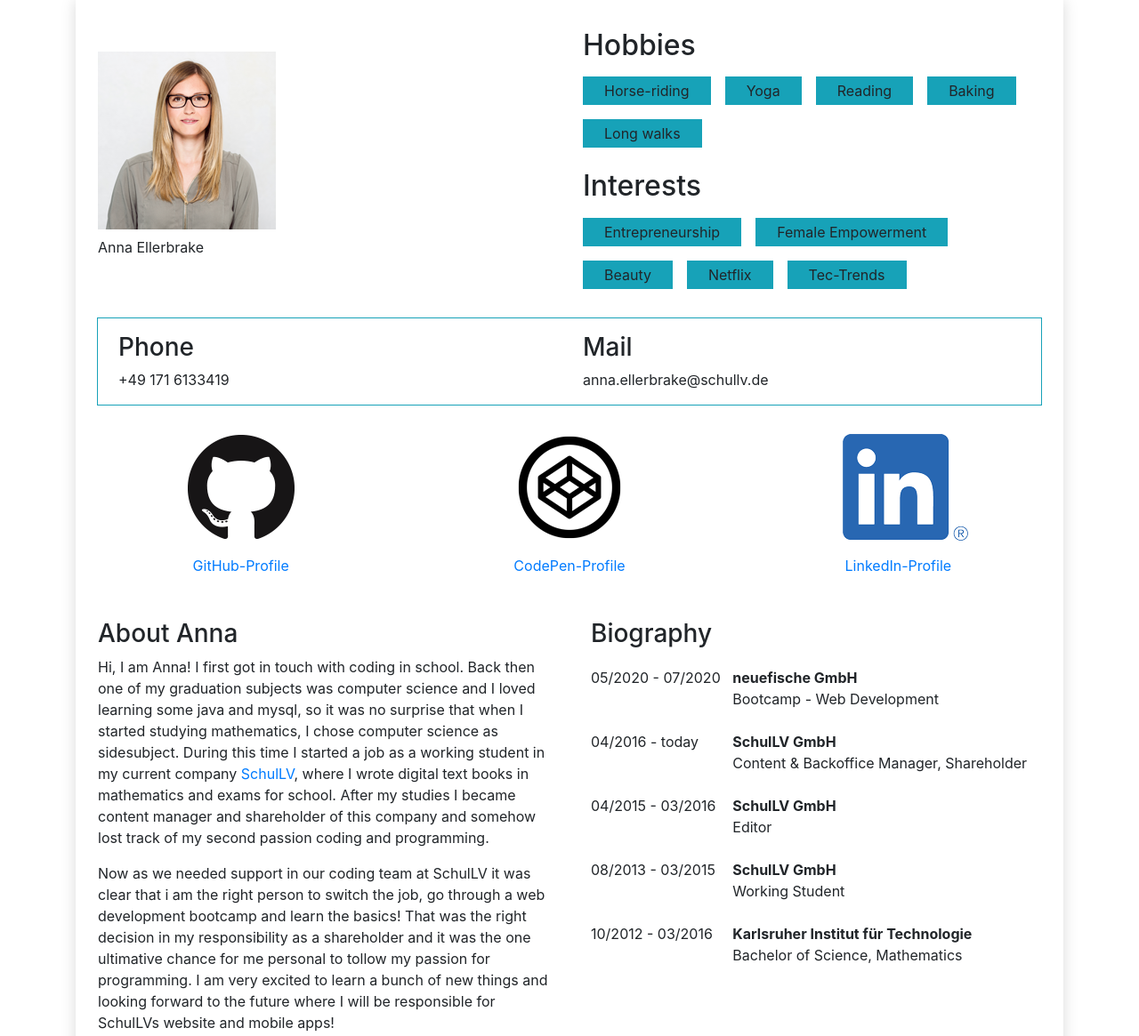
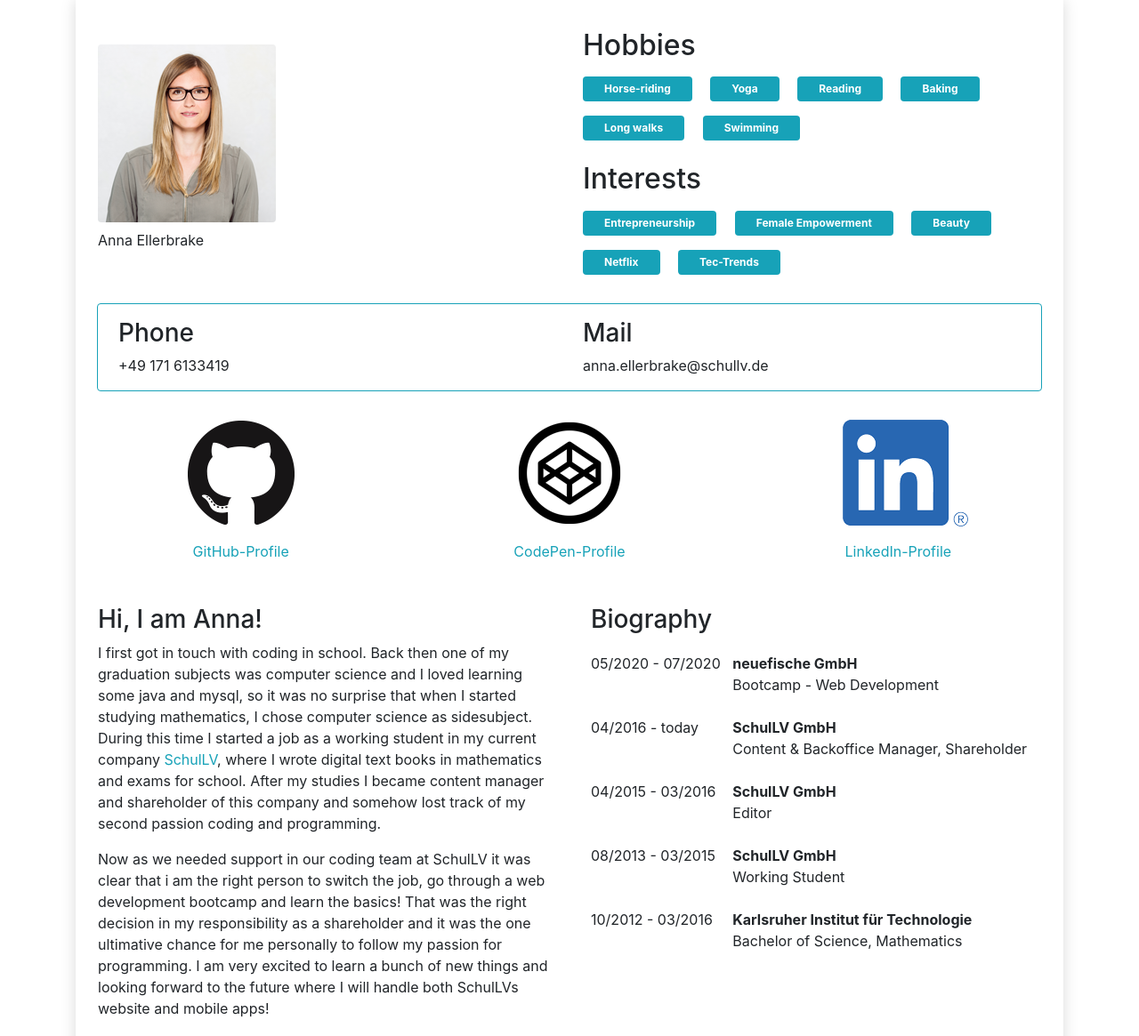
Before and after one commit to Anna-LenaEllerbrake/personal-website-annaellerbrake, a plain HTML site: page index.html in a window 1280 px wide. Shown: the part 120-1285 px from the top of the page at 89% size. Drawn offline with nearby package versions, Linux system fonts and the light colour scheme.

Commit message:
Correct a text

```diff
--- a/index.html
+++ b/index.html
@@ -34,7 +34,7 @@
   </head>
   <body class="container">
     <header
-      class="shadow mb-3 d-flex flex-column flex-md-row align-items-md-end justify-content-md-between p-4"
+      class="shadow mb-3 d-flex flex-column flex-md-row align-items-md-end align-items-center justify-content-md-between p-4"
     >
       <h1 class="m-0">Anna Ellerbrake</h1>
       <ul class="nav">
@@ -47,9 +47,13 @@
       </ul>
     </header>
     <main class="shadow p-3">
-      <section class="row pt-2 text-left align-items-center">
+      <section class="row pt-2 text-center text-md-left align-items-center">
         <div class="col-12 col-md-6 pl-4">
-          <img src="/img/0790.png" alt="Profilepicture Anna Ellerbrake" />
+          <img
+            class="rounded"
+            src="/img/0790.png"
+            alt="Profilepicture Anna Ellerbrake"
+          />
           <p class="mt-2">
             Anna Ellerbrake
           </p>
@@ -59,54 +63,65 @@
           <h2>
             Hobbies
           </h2>
-          <ul class="list-unstyled clearfix">
-            <li class="bg-info float-left mr-3 my-2 py-1 px-4">Horse-riding</li>
-            <li class="bg-info float-left mr-3 my-2 py-1 px-4">Yoga</li>
-            <li class="bg-info float-left mr-3 my-2 py-1 px-4">Reading</li>
-            <li class="bg-info float-left mr-3 my-2 py-1 px-4">Baking</li>
-            <li class="bg-info float-left mr-3 my-2 py-1 px-4">Long walks</li>
+          <ul class="list-unstyled">
+            <li class="badge text-white bg-info mr-3 my-2 py-2 px-4">
+              Horse-riding
+            </li>
+            <li class="badge text-white bg-info mr-3 my-2 py-2 px-4">Yoga</li>
+            <li class="badge text-white bg-info mr-3 my-2 py-2 px-4">
+              Reading
+            </li>
+            <li class="badge text-white bg-info mr-3 my-2 py-2 px-4">Baking</li>
+            <li class="badge text-white bg-info mr-3 my-2 py-2 px-4">
+              Long walks
+            </li>
+            <li class="badge text-white bg-info mr-3 my-2 py-2 px-4">
+              Swimming
+            </li>
           </ul>
 
           <h2>
             Interests
           </h2>
-          <ul class="list-unstyled clearfix text-center">
-            <li class="bg-info float-left mr-3 my-2 py-1 px-4">
+          <ul class="list-unstyled">
+            <li class="badge text-white bg-info mr-3 my-2 py-2 px-4">
               Entrepreneurship
             </li>
-            <li class="bg-info float-left mr-3 my-2 py-1 px-4">
+            <li class="badge text-white bg-info mr-3 my-2 py-2 px-4">
               Female Empowerment
             </li>
-            <li class="bg-info float-left mr-3 my-2 py-1 px-4">Beauty</li>
-            <li class="bg-info float-left mr-3 my-2 py-1 px-4">Netflix</li>
-            <li class="bg-info float-left mr-3 my-2 py-1 px-4">Tec-Trends</li>
+            <li class="badge text-white bg-info mr-3 my-2 py-2 px-4">Beauty</li>
+            <li class="badge text-white bg-info mr-3 my-2 py-2 px-4">
+              Netflix
+            </li>
+            <li class="badge text-white bg-info mr-3 my-2 py-2 px-4">
+              Tec-Trends
+            </li>
           </ul>
         </div>
       </section>
       <section
         id="contact"
-        class="row border border-info m-2 px-2 pt-3 text-md-left"
+        class="row border border-info rounded m-2 px-2 pt-3 text-md-left text-center"
       >
-        <div class="col-12 col-md-6">
-          <address>
+        <address class="col-12 col-md-6">
           <h3>
             Phone
           </h3>
           +49 171 6133419
         </address>
-        </div>
-        <div class="col-12 col-md">
-          <address>
+
+        <address class="col-12 col-md">
           <h3>
             Mail
           </h3>
           anna.ellerbrake@schullv.de
         </address>
-        </div>
       </section>
       <section class="row text-center mt-4">
         <div class="col-12 col-md-4 my-2">
           <a
+            class="text-info"
             href="https://github.com/Anna-LenaEllerbrake"
             target="_blank"
             rel="noopener noreferrer"
@@ -120,6 +135,7 @@
         </div>
         <div class="col-12 col-md-4 my-2">
           <a
+            class="text-info"
             href="https://codepen.io/annaellerbrake"
             target="_blank"
             rel="noopener noreferrer"
@@ -133,6 +149,7 @@
         </div>
         <div class="col-12 col-md-4 my-2">
           <a
+            class="text-info"
             href="https://www.linkedin.com/in/a-ellerbrake/"
             target="_blank"
             rel="noopener noreferrer"
@@ -147,16 +164,16 @@
         </div>
       </section>
       <section class="row">
-        <div class="col-12 col-md-6 p-4 text-left">
-          <h3>About Anna</h3>
+        <div class="col-12 col-md-6 p-4 text-md-left text-center">
+          <h3>Hi, I am Anna!</h3>
           <p>
-            Hi, I am Anna! I first got in touch with coding in school. Back then
-            one of my graduation subjects was computer science and I loved
-            learning some java and mysql, so it was no surprise that when I
-            started studying mathematics, I chose computer science as
-            sidesubject. During this time I started a job as a working student
-            in my current company
+            I first got in touch with coding in school. Back then one of my
+            graduation subjects was computer science and I loved learning some
+            java and mysql, so it was no surprise that when I started studying
+            mathematics, I chose computer science as sidesubject. During this
+            time I started a job as a working student in my current company
             <a
+              class="text-info"
               href="https://www.schullv.de"
               target="_blank"
               rel="noopener noreferrer"
@@ -171,16 +188,19 @@
             that i am the right person to switch the job, go through a web
             development bootcamp and learn the basics! That was the right
             decision in my responsibility as a shareholder and it was the one
-            ultimative chance for me personal to tollow my passion for
+            ultimative chance for me personally to follow my passion for
             programming. I am very excited to learn a bunch of new things and
-            looking forward to the future where I will be responsible for
-            SchulLVs website and mobile apps!
+            looking forward to the future where I will handle both SchulLVs
+            website and mobile apps!
           </p>
         </div>
 
-        <div id="biography" class="col-12 col-md-6 p-4 text-left">
+        <div
+          id="biography"
+          class="col-12 col-md-6 p-4 text-md-left text-center"
+        >
           <h3>Biography</h3>
-          <table class="table table-borderless p-0">
+          <table class="table table-borderless p-0 text-left">
             <tr>
               <td class="px-0">
                 05/2020 - 07/2020
```
Lines whose indentation alone changed are shown as unchanged.
